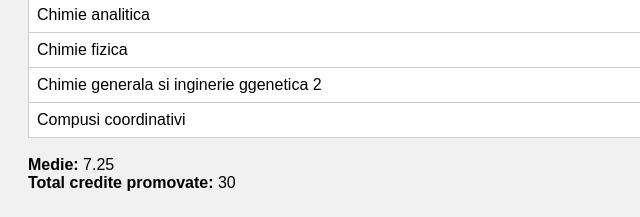
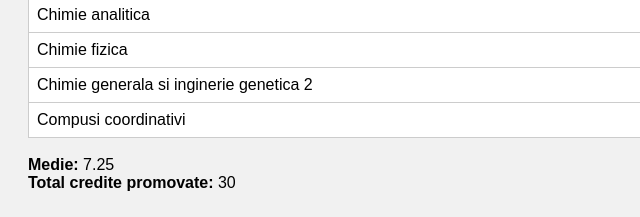
Before and after one commit to User013106/Site1, a plain HTML site: page grades.html in a window 1280 px wide. Shown: the part 779-996 px from the top of the page, 0-640 px from the left. Drawn offline with Linux system fonts and the light colour scheme.

Commit message:
grades.html

```diff
--- a/grades.html
+++ b/grades.html
@@ -61,7 +61,7 @@
     <tr><td>Introducere in tehnologia si legislatia farmaceutica</td><td>—</td><td></td></tr>
     <tr><td>Chimie analitica</td><td>—</td><td></td></tr>
     <tr><td>Chimie fizica</td><td>—</td><td></td></tr>
-    <tr><td>Chimie generala si inginerie ggenetica 2</td><td>—</td><td></td></tr>
+    <tr><td>Chimie generala si inginerie genetica 2</td><td>—</td><td></td></tr>
     <tr><td>Compusi coordinativi</td><td>—</td><td></td></tr>
   </table>
 
```
